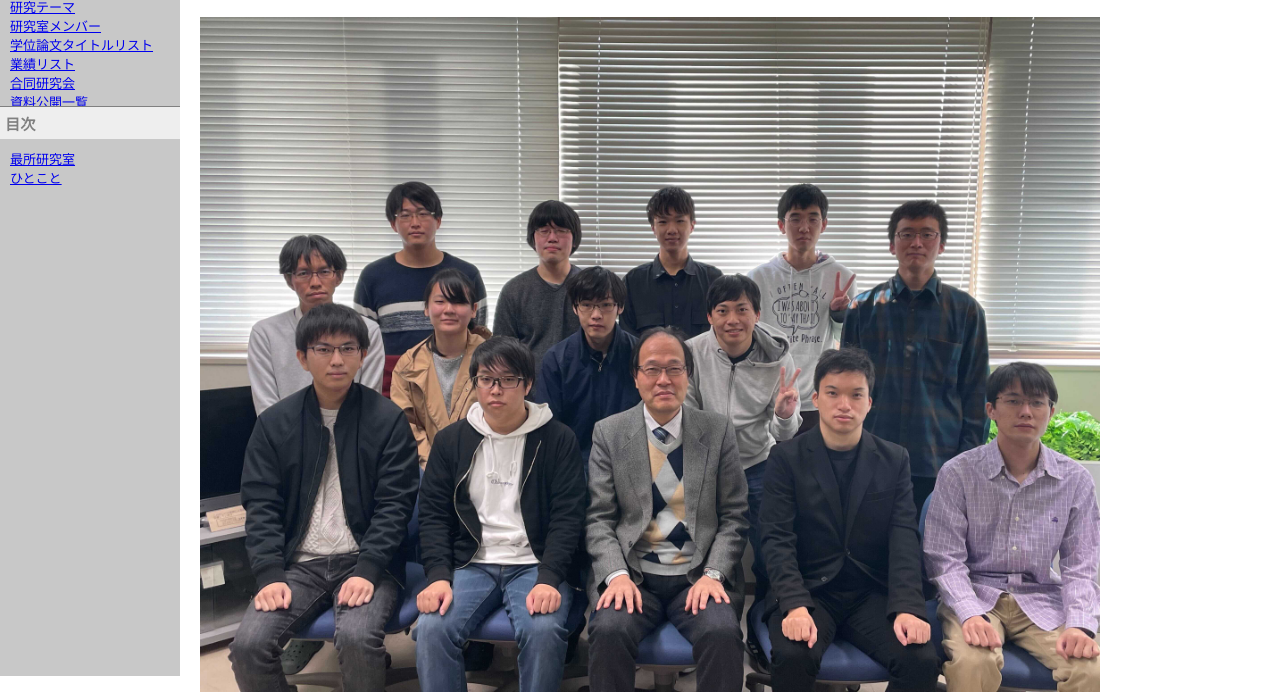
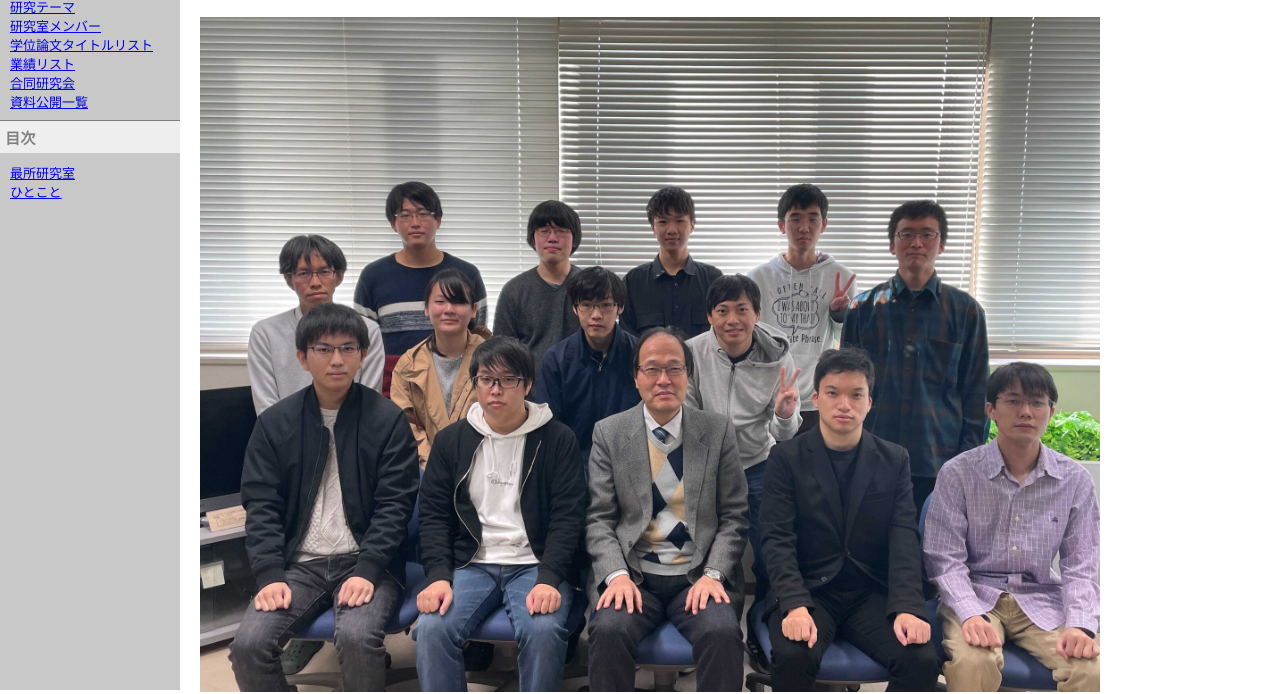
Before and after one commit to sai-lab/sai-lab.github.io, a plain HTML site: page index.html in a window 1280 px wide. Shown: the part 124-818 px from the top of the page. Drawn offline with Linux system fonts and the light colour scheme.

Commit message:
deploy: 3ec6b12fd32c94ad9c3a6aa5019ac372140d8b11

```diff
--- a/templates/style.css
+++ b/templates/style.css
@@ -2,7 +2,7 @@
  * Markdown PDF CSS
  */
 
- body {
+body {
 	font-family: -apple-system, BlinkMacSystemFont, "Segoe WPC", "Segoe UI", "Ubuntu", "Droid Sans", sans-serif, "Meiryo";
 	padding: 0 12px;
 }
@@ -113,6 +113,7 @@ aside {
 	background-color: rgb(200, 200, 200);
 	font-size: small;
 	overflow-x: hidden;
+	overflow-y: hidden;
 }
 
 aside ul {
@@ -169,7 +170,7 @@ aside ul {
 .contents_table {
 	display: inline-block;
 	position: fixed;
-	top: calc(var(--header-height) + var(--sidebar-height));
+	top: calc(var(--header-height) + var(--sidebar-height) + 1.1em);
 	left: 0;
 	margin: 0;
 	height: calc(100vh - var(--sidebar-height) - var(--header-height));
```
